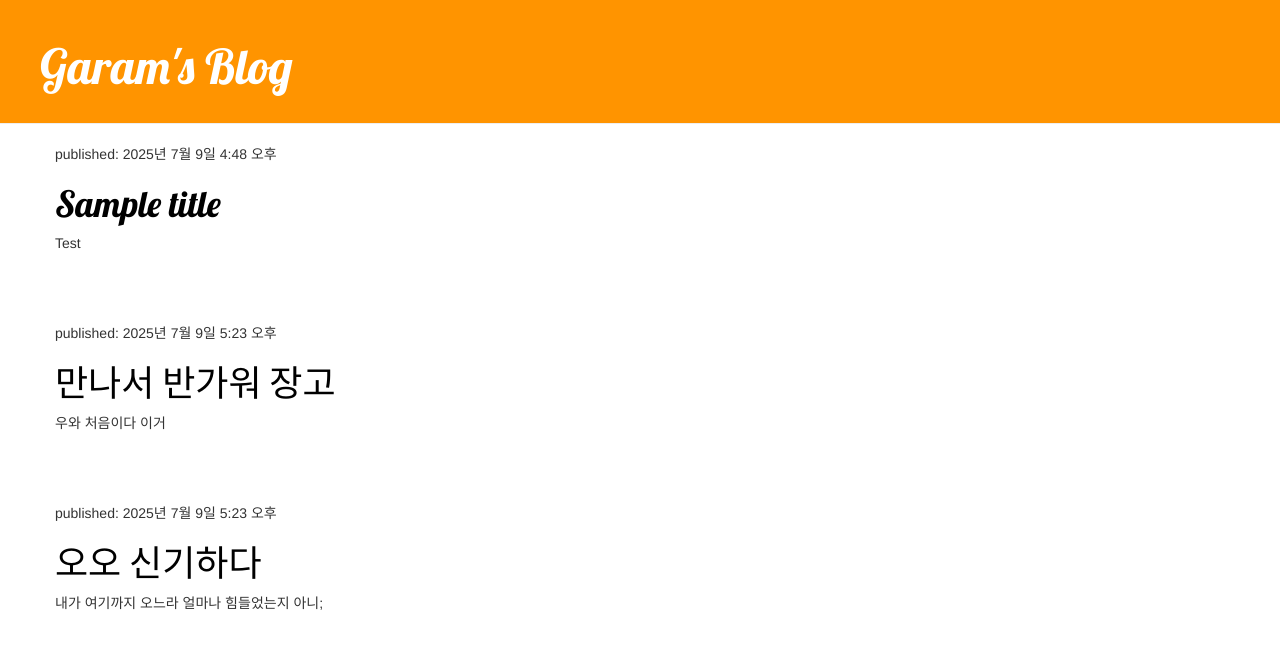
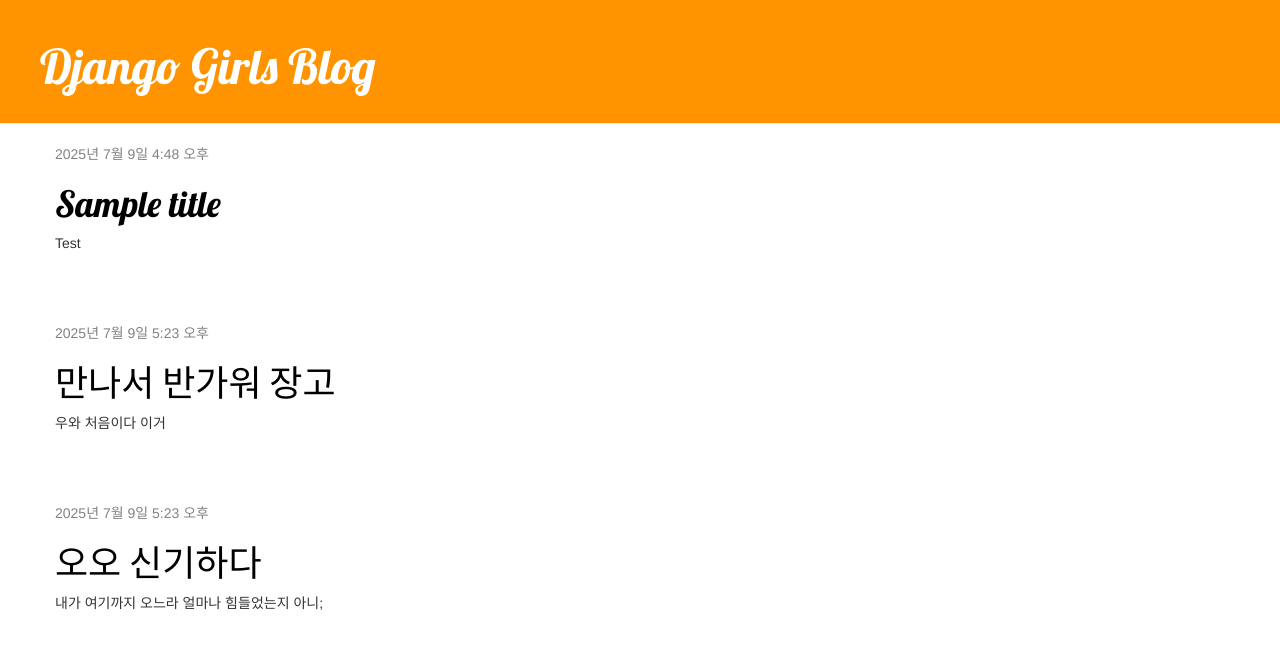
Before and after one commit to Pirogramming-23/Cho-Garam, a Django app: page / in a window 1280 px wide. Shown: the top 649 px of the page. Run offline with Django 5.2, Linux system fonts and the light colour scheme; data comes from the database, SQL or seed files in the repository; some libraries are stand-ins or nearby versions.

Commit message:
템플릿 확장하기

```diff
--- /dev/null
+++ b/djangogirls/blog/templates/blog/base.html
@@ -0,0 +1,28 @@
+{% load static %}
+
+<html>
+  <head>
+    <title>Garam's blog</title>
+    <link
+      rel="stylesheet"
+      href="//maxcdn.bootstrapcdn.com/bootstrap/3.2.0/css/bootstrap.min.css"/>
+    <link
+      rel="stylesheet"
+      href="//maxcdn.bootstrapcdn.com/bootstrap/3.2.0/css/bootstrap-theme.min.css"/>
+    <link rel="stylesheet" href="{% static 'css/blog.css' %}" />
+    <link href="//fonts.googleapis.com/css?family=Lobster&subset=latin,latin-ext" rel="stylesheet" type="text/css">
+  </head>
+  <body>
+    <div class="page-header">
+        <h1><a href="/">Django Girls Blog</a></h1>
+    </div>
+    <div class="content container">
+        <div class="row">
+            <div class="col-md-8">
+            {% block content %}
+            {% endblock %}
+            </div>
+        </div>
+    </div>
+</body>
+</html>
--- a/djangogirls/blog/templates/blog/post_list.html
+++ b/djangogirls/blog/templates/blog/post_list.html
@@ -1,33 +1,13 @@
-{% load static %}
+{% extends 'blog/base.html' %}
 
-<html>
-  <head>
-    <title>Garam's blog</title>
-    <link
-      rel="stylesheet"
-      href="//maxcdn.bootstrapcdn.com/bootstrap/3.2.0/css/bootstrap.min.css"/>
-    <link
-      rel="stylesheet"
-      href="//maxcdn.bootstrapcdn.com/bootstrap/3.2.0/css/bootstrap-theme.min.css"/>
-    <link rel="stylesheet" href="{% static 'css/blog.css' %}" />
-    <link href="//fonts.googleapis.com/css?family=Lobster&subset=latin,latin-ext" rel="stylesheet" type="text/css">
-  </head>
-  <body>
-    <div class="page-header">
-      <h1><a href="">Garam's Blog</a></h1>
-    </div>
-    <div class="content container">
-        <div class="row">
-            <div class="col-md-8">
-                {% for post in posts %}
-                    <div class="post">
-                    <p>published: {{ post.published_date }}</p>
-                    <h1><a href="">{{ post.title }}</a></h1>
-                    <p>{{ post.text|linebreaksbr }}</p>
-                    </div>
-                {% endfor %}
+{% block content %}
+    {% for post in posts %}
+        <div class="post">
+            <div class="date">
+                {{ post.published_date }}
             </div>
+            <h1><a href="">{{ post.title }}</a></h1>
+            <p>{{ post.text|linebreaksbr }}</p>
         </div>
-    </div>
-  </body>
-</html>
+    {% endfor %}
+{% endblock %}
```
